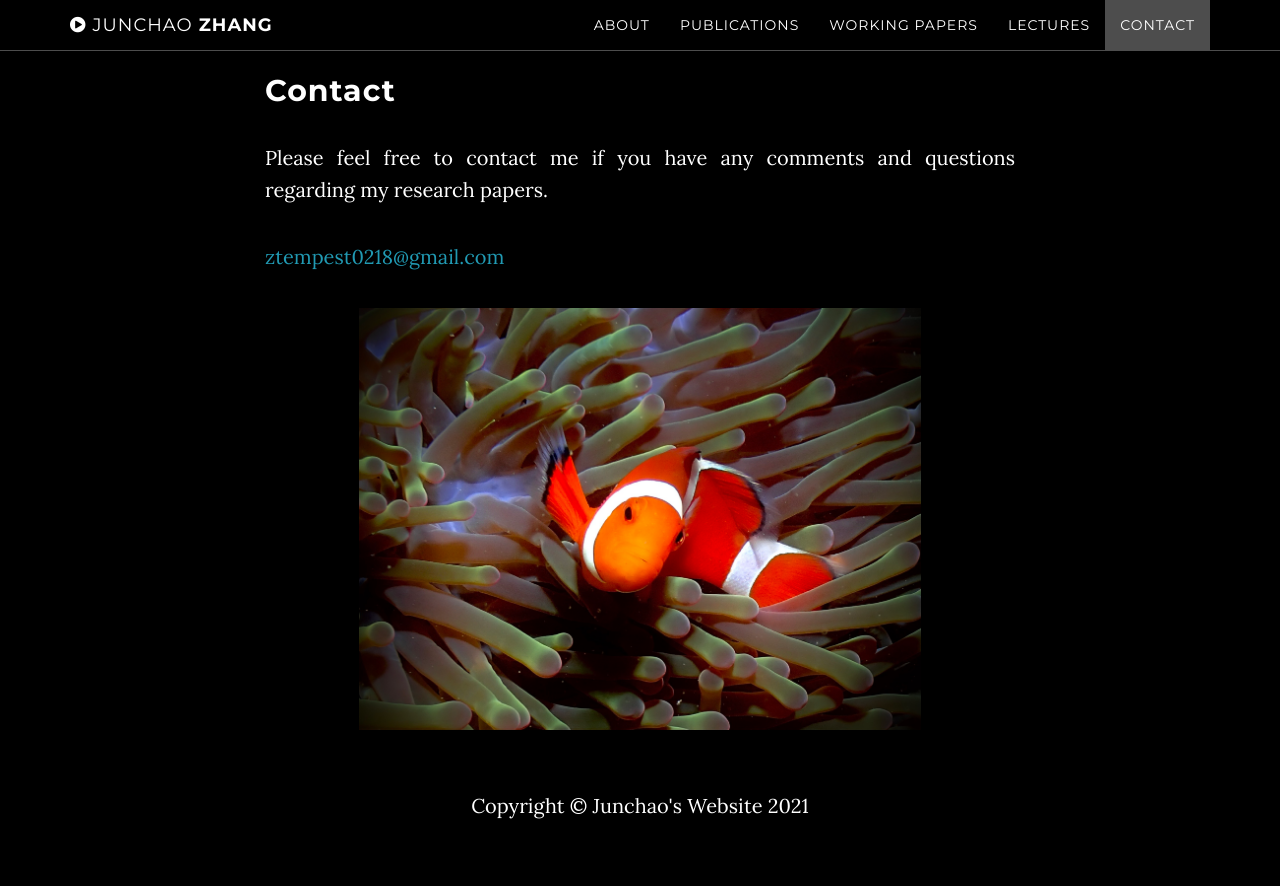
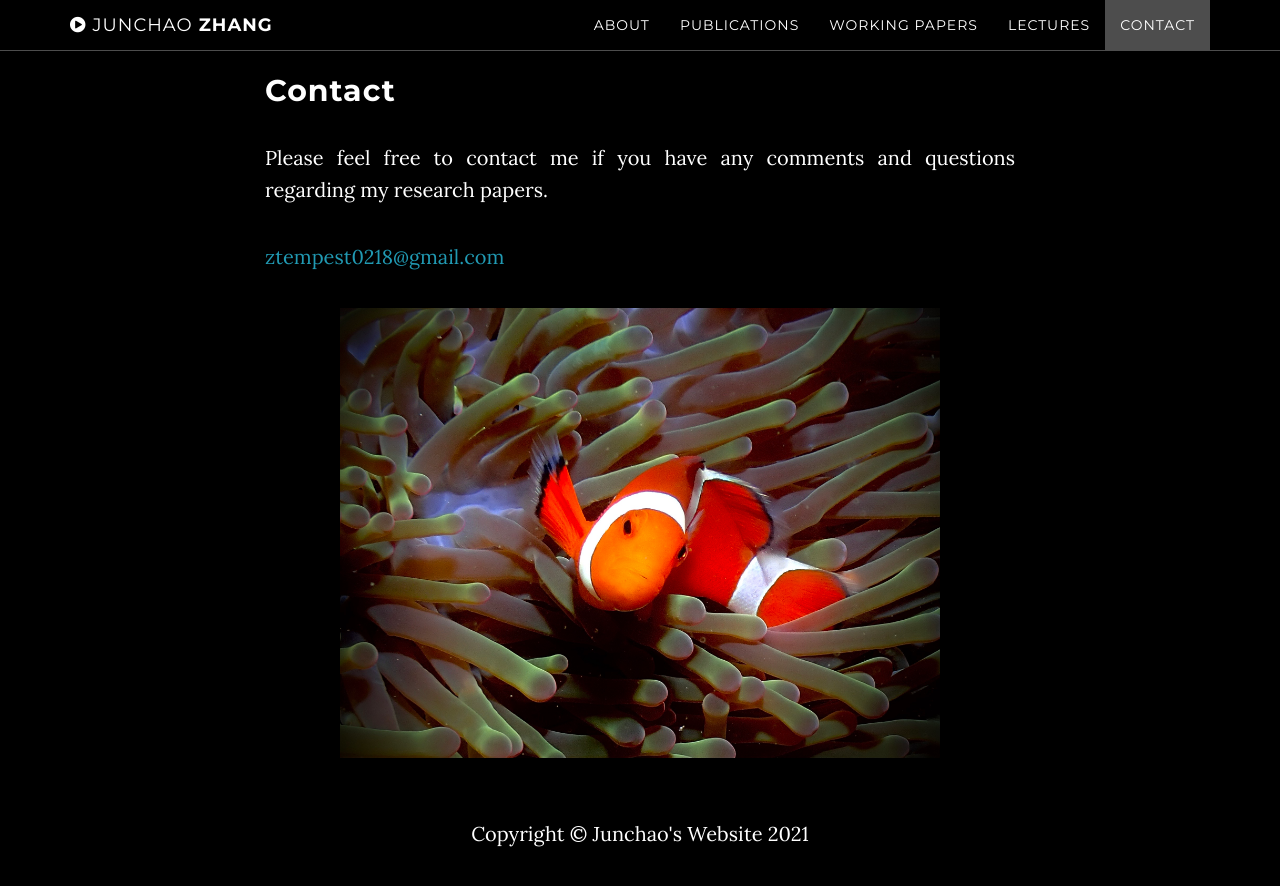
Before and after one commit to ztempest0218/ztempest0218.github.io, a Jekyll site: the page built from index.html, in a window 1280 px wide and 900 px high, scrolled down 4924 px. Shown: the top 886 px of the window. Built offline with Jekyll 4.4.1, drawn with Linux system fonts in a browser that asks for light colours.

Commit message:
Update contact.html

```diff
--- a/_includes/contact.html
+++ b/_includes/contact.html
@@ -6,7 +6,7 @@
                 <p>Please feel free to contact me if you have any comments and questions regarding my research papers.</p>
                 <p><a href="mailto:ztempest0218@gmail.com">ztempest0218@gmail.com</a></p>
                 <div style="text-align: center">
-                <img src="/img/IMG_6272.jpeg" width=75% oncontextmenu="return false;" ondragstart="return false;">
+                <img src="/img/IMG_6272.jpeg" width=80% oncontextmenu="return false;" ondragstart="return false;">
                 </div>
                 <ul class="list-inline banner-social-buttons">
                     {% for network in site.social %}
```
